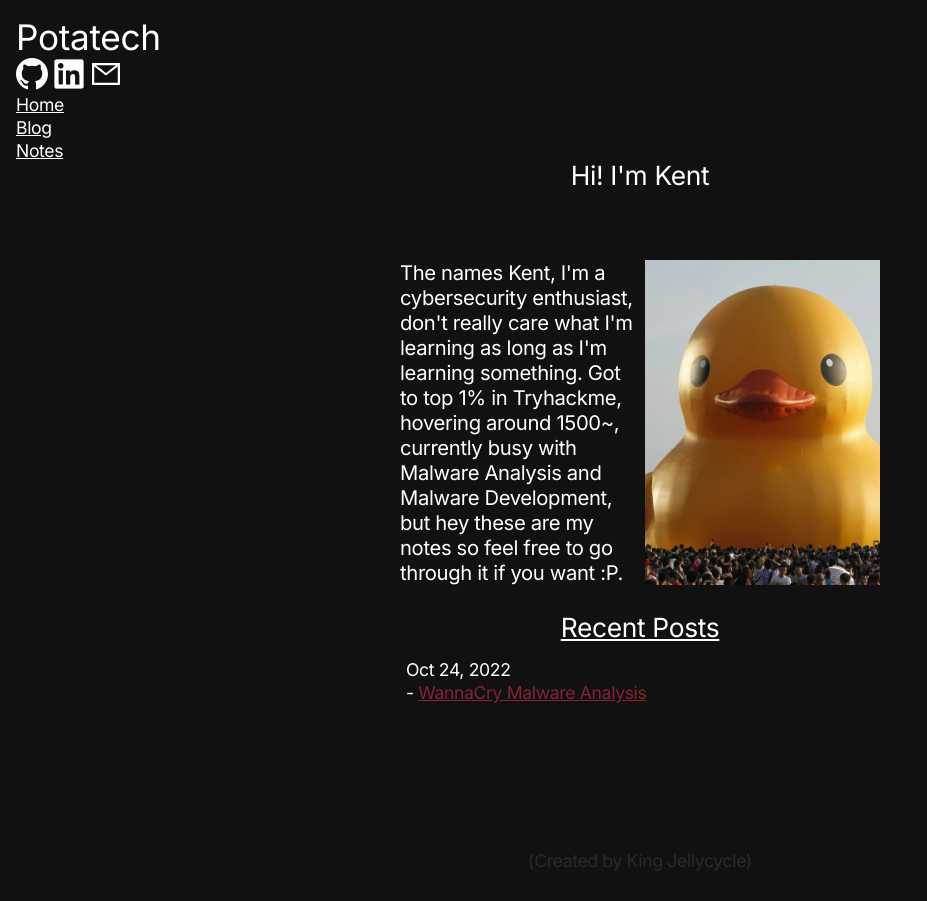
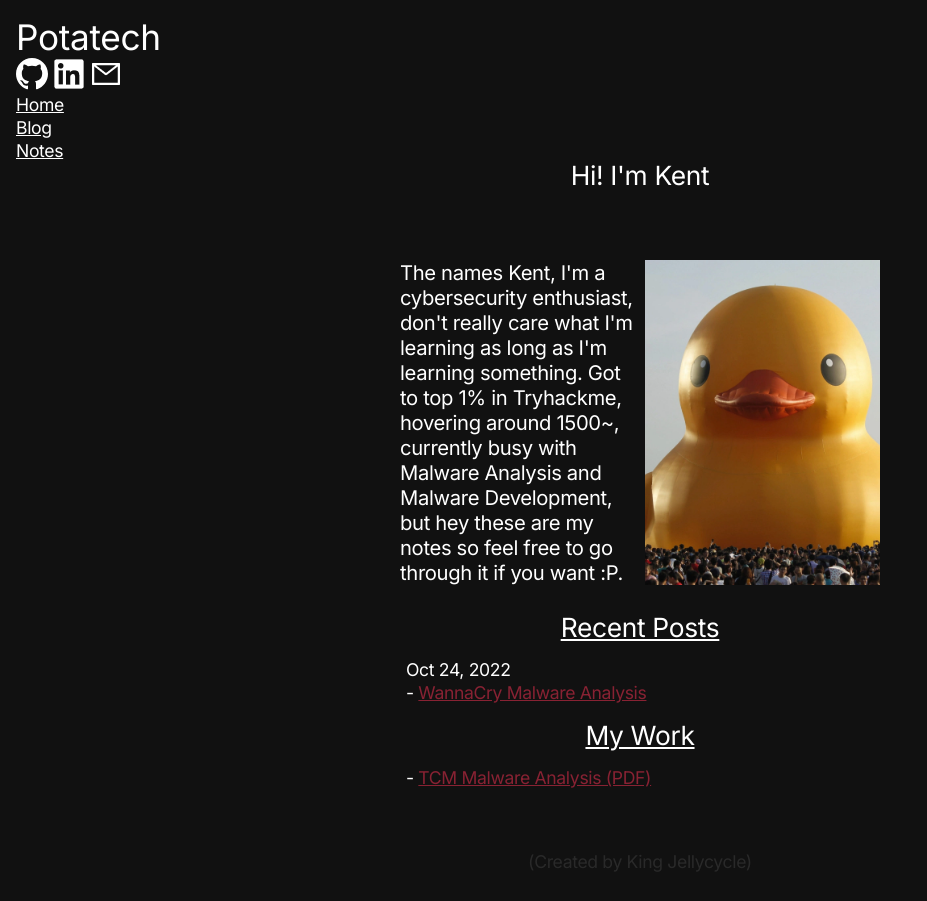
Before and after one commit to Jpang9/Website, a Jekyll site: the page built from index.html, in a window 1280 px wide. Shown: the whole page, without its empty margins (0-927 px from the left). Built offline with Jekyll 4.4.1, drawn with Linux system fonts in a browser that asks for light colours.

Commit message:
Certificate Malware Analysis

```diff
--- a/_config.yml
+++ b/_config.yml
@@ -18,8 +18,8 @@ github_link:  https://github.com/Jpang9
 linkedin_link: https://www.linkedin.com/in/kent-pang-1425bb239/
 
 # Uncomment as necessary
-#work:
-#  - ["Name of work", https://URLTOWORK.com]
+work:
+  - ["TCM Malware Analysis (PDF)", /Filesfolder/certificate-of-completion-for-practical-malware-analysis-triage.pdf]
 #  - ["Name of work", https://URLTOWORK.com]
 #  - ["Name of work", https://URLTOWORK.com]
 
```
Also changed, not shown: 1 other file.
